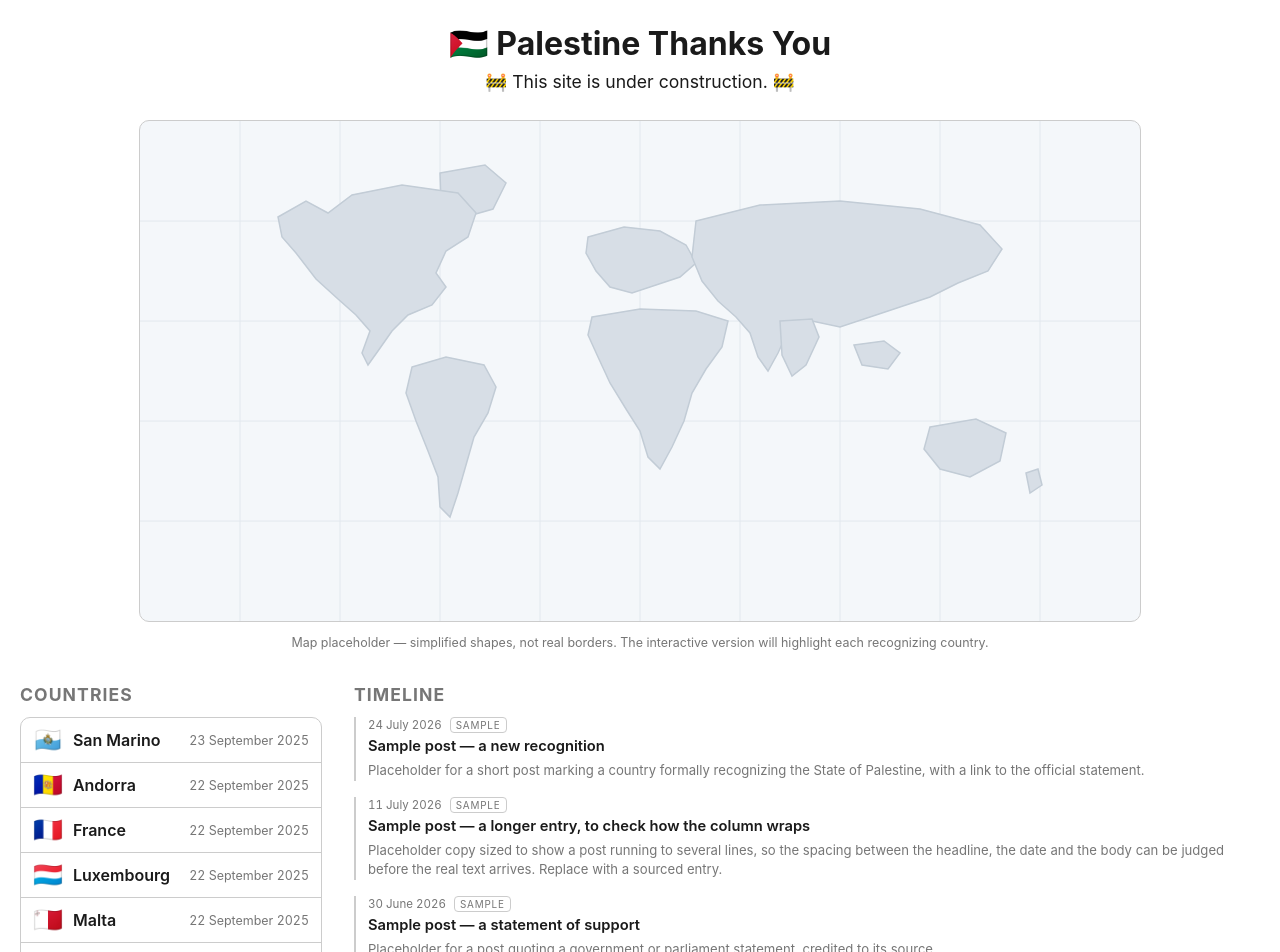
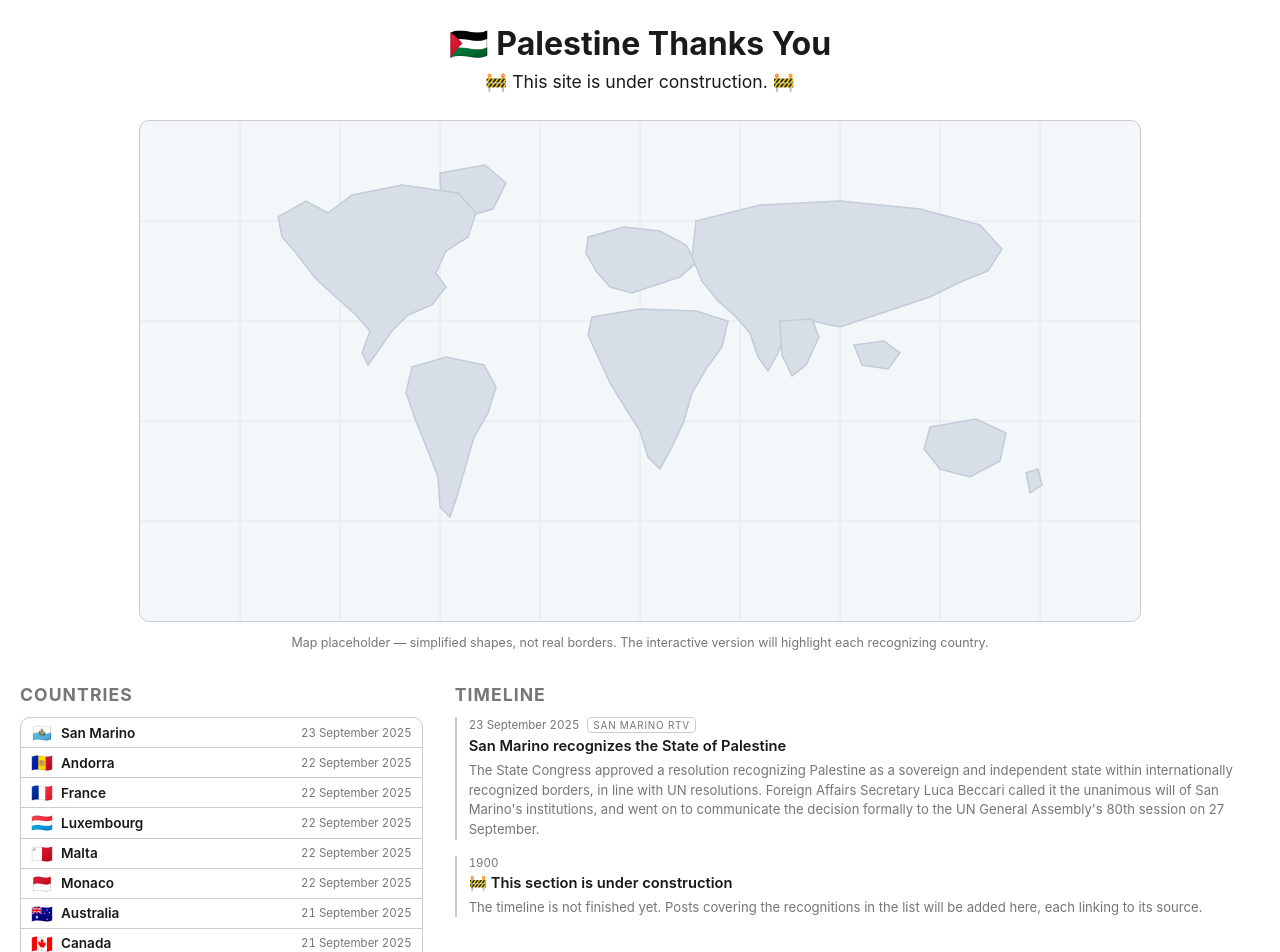
Before and after one commit to amerharb/palestinethanksyou.com, a React (Vite) app: page / in a window 1280 px wide. Shown: the top 952 px of the page. Built offline with nearby package versions, Linux system fonts and the light colour scheme.

Commit message:
add news

```diff
--- a/src/App.css
+++ b/src/App.css
@@ -27,22 +27,24 @@
 }
 
 /*
- * Countries 25% / timeline 75% — fr units so the gap is accounted for.
+ * Countries 1/3 / timeline 2/3 — fr units so the gap is accounted for.
  *
- * The 240px floor is what a country row needs to stay readable: flag, the
- * longest country names (~160px) and the row padding. At 25% of the page that
- * floor is reached around a 1032px viewport, so below 1040px the two stack
- * instead (timeline under countries) rather than squeezing the list. The
- * minmax() keeps the floor even if that sum ever changes.
+ * The 300px floor is what a country row needs: flag, date, row padding, and
+ * enough room that the longest names ("Democratic Republic of the Congo",
+ * "Saint Vincent and the Grenadines") wrap to no more than two lines. At a
+ * third of the page that floor is reached around a 987px viewport, so below
+ * 990px the two stack instead (timeline under countries) — where the list
+ * gets the full width and stops wrapping altogether. The minmax() keeps the
+ * floor even if that sum ever changes.
  */
 .columns {
 	display: grid;
-	grid-template-columns: minmax(240px, 1fr) minmax(0, 3fr);
+	grid-template-columns: minmax(300px, 1fr) minmax(0, 2fr);
 	gap: 32px;
 	align-items: start;
 }
 
-@media (max-width: 1040px) {
+@media (max-width: 990px) {
 	.columns {
 		grid-template-columns: 1fr;
 	}
@@ -82,12 +84,14 @@
 	container-type: inline-size;
 }
 
+/* compact: the list runs to 159 rows, so every px of row height counts */
 .country {
 	display: grid;
 	grid-template-columns: auto 1fr auto;
 	align-items: center;
-	gap: 10px;
-	padding: 10px 12px;
+	gap: 8px;
+	padding: 4px 10px;
+	font-size: 0.85rem;
 }
 
 .country + .country {
@@ -99,8 +103,8 @@
 }
 
 .country-flag {
-	font-size: 1.5rem;
-	line-height: 1;
+	font-size: 1.1rem;
+	line-height: 1.2;
 }
 
 .country-name {
@@ -111,14 +115,15 @@
 }
 
 .country-date {
-	font-size: 0.78rem;
+	font-size: 0.72rem;
 	color: var(--muted);
 	text-align: right;
 	font-variant-numeric: tabular-nums;
+	white-space: nowrap;
 }
 
 /* too narrow for name and date side by side — put the date under the name */
-@container (max-width: 270px) {
+@container (max-width: 230px) {
 	.country {
 		grid-template-columns: auto 1fr;
 		row-gap: 2px;
@@ -184,8 +189,8 @@
 	font-variant-numeric: tabular-nums;
 }
 
-/* marks placeholder copy — see the `sample` flag in src/news.ts */
-.news-sample {
+/* publisher of the linked article */
+.news-source {
 	font-size: 0.62rem;
 	text-transform: uppercase;
 	letter-spacing: 0.08em;
@@ -199,6 +204,11 @@
 	font-size: 0.92rem;
 	font-weight: 600;
 	line-height: 1.35;
+}
+
+/* a linked headline stays in the text colour, underlining only on hover */
+.news-headline a {
+	color: inherit;
 }
 
 .news-body {
--- a/src/App.tsx
+++ b/src/App.tsx
@@ -55,10 +55,22 @@ function App() {
 							{news.map(n => (
 								<li key={n.id} className="news-item">
 									<div className="news-meta">
-										<time dateTime={n.date}>{formatDate(n.date)}</time>
-										{n.sample && <span className="news-sample">sample</span>}
+										{/* a bare 'YYYY' sentinel isn't a valid datetime value, and isn't
+										    a real date worth exposing to machines — render it as plain text */}
+										<time dateTime={n.date.length > 4 ? n.date : undefined}>
+											{formatDate(n.date)}
+										</time>
+										{n.source && <span className="news-source">{n.source}</span>}
 									</div>
-									<h3 className="news-headline">{n.headline}</h3>
+									<h3 className="news-headline">
+										{n.url
+											? (
+												<a href={n.url} target="_blank" rel="noopener noreferrer">
+													{n.headline}
+												</a>
+											)
+											: n.headline}
+									</h3>
 									<p className="news-body">{n.body}</p>
 								</li>
 							))}
--- a/src/format.ts
+++ b/src/format.ts
@@ -6,9 +6,11 @@ const MONTHS = [
 /*
  * '2025-09-22' -> '22 September 2025'
  * '2013-02'    -> 'February 2013'   (only the month is documented)
+ * '1900'       -> '1900'            (year only)
  */
 export function formatDate(iso: string): string {
 	const [year, month, day] = iso.split('-').map(Number)
+	if (!month) return String(year)
 	const monthName = MONTHS[month - 1]
 	return day ? `${day} ${monthName} ${year}` : `${monthName} ${year}`
 }
--- a/src/news.ts
+++ b/src/news.ts
@@ -1,58 +1,36 @@
 export type NewsItem = {
 	id: string
-	/* ISO date of the post */
+	/* ISO date of the event the post is about: 'YYYY-MM-DD', or a coarser
+	   'YYYY-MM' / 'YYYY' — shorter values still sort correctly as strings */
 	date: string
 	headline: string
 	body: string
-	/*
-	 * Placeholder copy, not real reporting. Rendered with a visible "sample"
-	 * tag so it can never be mistaken for a sourced post. Drop this flag (and
-	 * rewrite the text) as real, sourced entries replace them.
-	 */
-	sample?: boolean
+	/* source article — the headline links to it when set */
+	url?: string
+	/* publisher of that article, shown next to the date */
+	source?: string
 }
 
 /*
  * The timeline column. Sorted newest-first by the UI, like the country list.
- *
- * Everything here is placeholder text describing what the real posts will
- * cover — no invented recognitions, dates or quotes attributed to real states.
+ * Every post should carry a `url` to the source it is based on.
  */
 export const NEWS: NewsItem[] = [
 	{
-		id: 'sample-5',
-		date: '2026-07-24',
-		headline: 'Sample post — a new recognition',
-		body: 'Placeholder for a short post marking a country formally recognizing the State of Palestine, with a link to the official statement.',
-		sample: true,
+		id: 'under-construction',
+		/* 1900 is a sentinel, not a real date: it keeps this notice pinned to the
+		   bottom of the timeline however many real posts are added above it */
+		date: '1900',
+		headline: '🚧 This section is under construction',
+		body: 'The timeline is not finished yet. Posts covering the recognitions in the list will be added here, each linking to its source.',
 	},
 	{
-		id: 'sample-4',
-		date: '2026-07-11',
-		headline: 'Sample post — a longer entry, to check how the column wraps',
-		body: 'Placeholder copy sized to show a post running to several lines, so the spacing between the headline, the date and the body can be judged before the real text arrives. Replace with a sourced entry.',
-		sample: true,
-	},
-	{
-		id: 'sample-3',
-		date: '2026-06-30',
-		headline: 'Sample post — a statement of support',
-		body: 'Placeholder for a post quoting a government or parliament statement, credited to its source.',
-		sample: true,
-	},
-	{
-		id: 'sample-2',
-		date: '2026-06-15',
-		headline: 'Sample post — a milestone in the count',
-		body: 'Placeholder for a post noting the total number of recognizing states passing a round number.',
-		sample: true,
-	},
-	{
-		id: 'sample-1',
-		date: '2026-05-28',
-		headline: 'Sample post — an anniversary',
-		body: 'Placeholder for a post marking the anniversary of an earlier recognition.',
-		sample: true,
+		id: 'sm-2025-09-23',
+		date: '2025-09-23',
+		headline: 'San Marino recognizes the State of Palestine',
+		body: 'The State Congress approved a resolution recognizing Palestine as a sovereign and independent state within internationally recognized borders, in line with UN resolutions. Foreign Affairs Secretary Luca Beccari called it the unanimous will of San Marino\'s institutions, and went on to communicate the decision formally to the UN General Assembly\'s 80th session on 27 September.',
+		url: 'https://www.sanmarinortv.sm/news/politica-c2/san-marino-riconosce-ufficialmente-lo-stato-di-palestina-a280680',
+		source: 'San Marino RTV',
 	},
 ]
 
```
